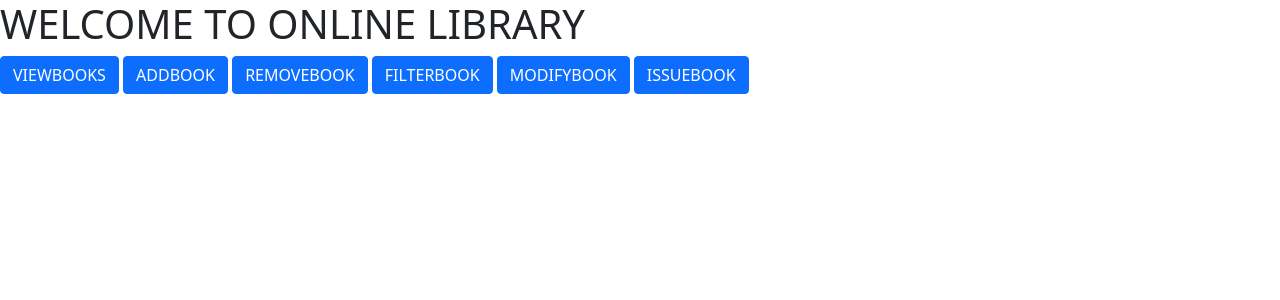
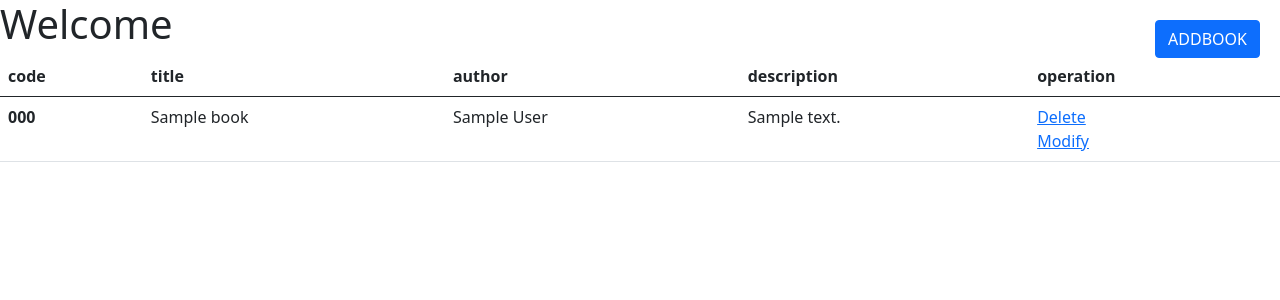
Before and after one commit to namansethi13/CollegeLibraryProject, a Django app: page /books/ in a window 1280 px wide. Shown: the top 300 px of the page. Run offline with Django 4.2, Linux system fonts and the light colour scheme; tables that the repository leaves empty hold one stand-in row (values such as "Sample post"); parts of the project's set-up code (start-up, migrations or seed data) failed here and were passed over.

Commit message:
crud book

```diff
--- a/Books_App/models.py
+++ b/Books_App/models.py
@@ -1,7 +1,8 @@
 from django.db import models
 
 class Book(models.Model):
-    code = models.CharField(primary_key=True, max_length=20)
+    b_id=models.AutoField(primary_key=True)
+    code = models.CharField(max_length=20)
     title = models.CharField(max_length=100)
     author = models.CharField(max_length=100)
     description = models.TextField()
--- a/Books_App/templates/index.html
+++ b/Books_App/templates/update.html
@@ -1,5 +1,3 @@
-{% load static %}
-
 <!doctype html>
 <html lang="en">
   <head>
@@ -9,17 +7,12 @@
 
     <!-- Bootstrap CSS -->
     <link href="https://cdn.jsdelivr.net/npm/bootstrap@5.0.2/dist/css/bootstrap.min.css" rel="stylesheet" integrity="sha384-EVSTQN3/azprG1Anm3QDgpJLIm9Nao0Yz1ztcQTwFspd3yD65VohhpuuCOmLASjC" crossorigin="anonymous">
-    <link rel="stylesheet" href="{% static 'css/index.css' %}">
+
     <title>Hello, world!</title>
   </head>
   <body>
-    <h1 class ="myhead">WELCOME TO ONLINE LIBRARY</h1>
-    <a href="/viewbooks" class="btn btn-primary " role="button" >VIEWBOOKS</a>
-    <a href="/addbook" class="btn btn-primary " role="button" >ADDBOOK</a>
-    <a href="/removebook" class="btn btn-primary " role="button" >REMOVEBOOK</a>
-    <a href="/filterbook" class="btn btn-primary " role="button" >FILTERBOOK</a>
-    <a href="/modifybook" class="btn btn-primary " role="button" >MODIFYBOOK</a>
-    <a href="/issuebook" class="btn btn-primary " role="button" >ISSUEBOOK</a>
+    <h1>MODIFY BOOK</h1>
+
     <!-- Optional JavaScript; choose one of the two! -->
 
     <!-- Option 1: Bootstrap Bundle with Popper -->
@@ -30,5 +23,18 @@
     <script src="https://cdn.jsdelivr.net/npm/@popperjs/core@2.9.2/dist/umd/popper.min.js" integrity="sha384-IQsoLXl5PILFhosVNubq5LC7Qb9DXgDA9i+tQ8Zj3iwWAwPtgFTxbJ8NT4GN1R8p" crossorigin="anonymous"></script>
     <script src="https://cdn.jsdelivr.net/npm/bootstrap@5.0.2/dist/js/bootstrap.min.js" integrity="sha384-cVKIPhGWiC2Al4u+LWgxfKTRIcfu0JTxR+EQDz/bgldoEyl4H0zUF0QKbrJ0EcQF" crossorigin="anonymous"></script>
     -->
+    <div>
+      <form action="" method="POST">
+        {% csrf_token %}
+        {{form.as_p}}
+        <input  type="submit" value="UPDATE" class="btn btn-secondary ">
+
+
+      </form>
+
+
+    </div>
+
+
   </body>
 </html>
--- /dev/null
+++ b/Books_App/templates/viewbooks.html
@@ -0,0 +1,57 @@
+<!doctype html>
+<html lang="en">
+  <head>
+    <!-- Required meta tags -->
+    <meta charset="utf-8">
+    <meta name="viewport" content="width=device-width, initial-scale=1">
+
+    <!-- Bootstrap CSS -->
+    <link href="https://cdn.jsdelivr.net/npm/bootstrap@5.0.2/dist/css/bootstrap.min.css" rel="stylesheet" integrity="sha384-EVSTQN3/azprG1Anm3QDgpJLIm9Nao0Yz1ztcQTwFspd3yD65VohhpuuCOmLASjC" crossorigin="anonymous">
+
+    <title>Hello, world!</title>
+  </head>
+  <body>
+    <h1>  Welcome </h1>
+    <a href="addbook" class="btn btn-primary" role="button" style="position: fixed; top: 20px; right: 20px; z-index: 9999;">ADDBOOK</a>
+
+    <table class="table">
+        <thead>
+          <tr>
+            <th scope="col">code</th>
+            <th scope="col">title </th>
+            <th scope="col">author </th>
+            <th scope="col">description</th>
+            <th scope="col">operation</th>
+          </tr>
+        </thead>
+        {% for i in books %}
+        <tbody>
+
+          <tr>
+            <th scope="row">{{i.code}}</th>
+            <td>{{i.title }}</td>
+            <td>{{i.author }}</td>
+            <td>{{i.description}}</td>
+            <td><a href="removebook/{{i.b_id}}">Delete</a>
+              <br>
+              <a href="updatebook/{{i.b_id}} ">Modify</a></td>
+
+          </tr>
+
+        </tbody>
+        {% endfor %}
+      </table>
+
+
+    <!-- Optional JavaScript; choose one of the two! -->
+
+    <!-- Option 1: Bootstrap Bundle with Popper -->
+    <script src="https://cdn.jsdelivr.net/npm/bootstrap@5.0.2/dist/js/bootstrap.bundle.min.js" integrity="sha384-MrcW6ZMFYlzcLA8Nl+NtUVF0sA7MsXsP1UyJoMp4YLEuNSfAP+JcXn/tWtIaxVXM" crossorigin="anonymous"></script>
+
+    <!-- Option 2: Separate Popper and Bootstrap JS -->
+    <!--
+    <script src="https://cdn.jsdelivr.net/npm/@popperjs/core@2.9.2/dist/umd/popper.min.js" integrity="sha384-IQsoLXl5PILFhosVNubq5LC7Qb9DXgDA9i+tQ8Zj3iwWAwPtgFTxbJ8NT4GN1R8p" crossorigin="anonymous"></script>
+    <script src="https://cdn.jsdelivr.net/npm/bootstrap@5.0.2/dist/js/bootstrap.min.js" integrity="sha384-cVKIPhGWiC2Al4u+LWgxfKTRIcfu0JTxR+EQDz/bgldoEyl4H0zUF0QKbrJ0EcQF" crossorigin="anonymous"></script>
+    -->
+  </body>
+</html>
--- a/Books_App/urls.py
+++ b/Books_App/urls.py
@@ -4,12 +4,13 @@ from . import views
 urlpatterns = [
     path('',views.index,name="index"),
 
-    # path('addbook',views.addbook,name="addbook"),
+
+    path('addbook',views.addbook,name="addbook"),
     # path('viewbooks',views.viewbooks,name="viewbooks"),
-    # path('removebook',views.removebook,name="removebook"),
-    # path('removebook/<int:id>',views.removebook,name="removebook"),
+    #path('removebook',views.removebook,name="removebook"),
+     path('removebook/<str:id>',views.removebook,name="removebook"),
     # path('filterbook',views.filterbook,name="filterbook"),
     # path('modifybook',views.modifybook,name="modifybook"),
     # # path('modifybook/<int:id>',views.modifybook,name="modifybook"),
-    # path('updatebook/<int:id>',views.updatebook,name="updatebook")
+     path('updatebook/<str:id>',views.modify,name="modify")
 ]
--- a/Books_App/views.py
+++ b/Books_App/views.py
@@ -1,7 +1,69 @@
 
-from django.shortcuts import render,HttpResponse,redirect
+from django.shortcuts import render,HttpResponse,redirect,HttpResponseRedirect
 from .models import Book
 from django.db.models import Q
-#from .forms import bookform
+from .forms import Bookform
+from django.urls import reverse
+
 def index(request):
-    return render(request,'index.html')
+    books=Book.objects.all()
+    context={
+        'books':books
+    }
+    #print(context)
+    return render(request,'viewbooks.html',context)
+def removebook(request,id=0):
+    if id:
+        try:
+            remove=Book.objects.get(b_id=id)
+            remove.delete()
+            return render(request,'viewbooks.html')
+
+
+
+        except:
+            return HttpResponse('Unable to delete  ')
+    return render(request,'viewbooks.html')
+def modify(request,id):
+     modify=Book.objects.get(b_id=id)
+     form=Bookform(request.POST or None,instance=modify )
+     if form.is_valid():
+          form.save()
+          return HttpResponseRedirect(reverse('index'))
+
+     books=Book.objects.all()
+     context={
+        'books':books,
+        'form':form
+    }
+     return render(request,'update.html',context)
+def addbook(request):
+    if request.method=='POST':
+        bookcode=request.POST['bookcode']
+        namebook=request.POST['bookname']
+        #print(bookname)#debug
+        author=request.POST['author']
+        #price=int(request.POST['price'])
+        desc=request.POST['desc']
+        #discount=int(request.POST['discount'])
+        new_book=Book(code=bookcode,title=namebook,author=author,description=desc)
+        # new_book.save()
+        #image=request.FILES.get('image')
+        # if image:
+        #     return HttpResponse('uploaded sucessfully')
+        # else:
+        #     return HttpResponse('error in uploading img')
+
+
+
+        # price=int(request.POST['price'])
+        # desc=request.POST['desc']
+        # discount=int(request.POST['discount'])
+        # new_book=book(name=namebook,author_name=aname,price=price,description=desc,discount=discount)
+        new_book.save()
+        return HttpResponseRedirect(reverse('index'))
+    elif request.method=='GET':
+        return render(request,'addbook.html')
+
+    else:
+        return HttpResponse(request,'errror occured')
--- a/core/settings.py
+++ b/core/settings.py
@@ -41,7 +41,7 @@ INSTALLED_APPS = [
     'Student_Details_App',
     'Books_App',
     'user',
-    'Book_Lending_App'
+    'Book_Lending_App',
 ]
 
 MIDDLEWARE = [
```
Also changed, not shown: Books_App/forms.py (added, +9 -0 lines), Books_App/templates/addbook.html (added, +50 -0 lines), Books_App/migrations/0001_initial.py (added), Student_Details_App/migrations/0001_initial.py (added), db.sqlite3.
